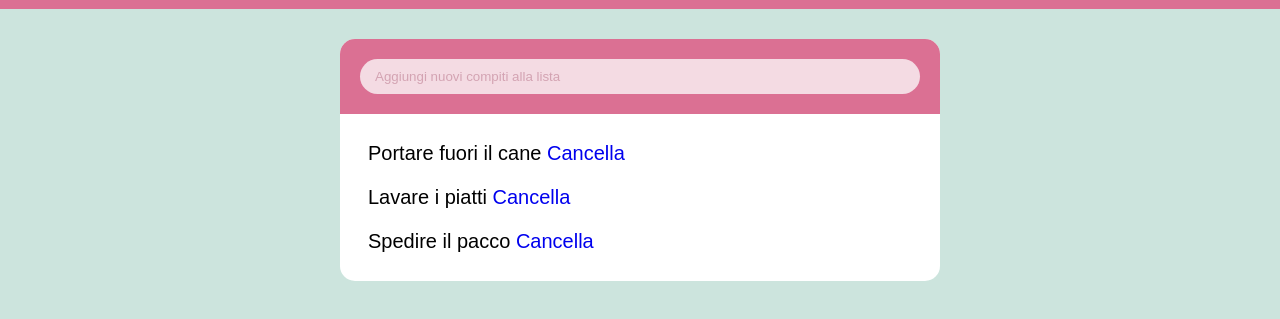
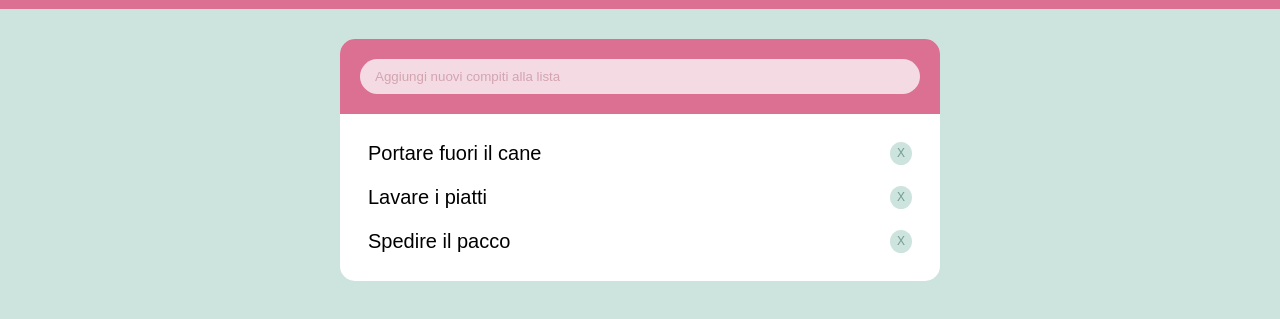
Before and after one commit to EnricoClem/vue-todolist, a plain HTML site: page index.html in a window 1280 px wide. Shown: the part 109-428 px from the top of the page. Drawn offline with nearby package versions, Linux system fonts and the light colour scheme.

Commit message:
ADD - delete button and no-task message style

```diff
--- a/index.html
+++ b/index.html
@@ -26,10 +26,10 @@
                     <ul v-if="todos.length !== 0" class="todolist">
                         <li v-for="(todo,i) in todos" class="todo-item">
                             {{ todo }}
-                            <a href="#" @click="deleteTodo(i)">Cancella</a>
+                            <a href="#" @click="deleteTodo(i)" class="delete">X</a>
                         </li>
                     </ul>
-                    <p v-else>Non ci sono cose da fare.</p>
+                    <p v-else class="no-todo">Non ci sono cose da fare.</p>
                 </div>
 
             </div>
--- a/style.css
+++ b/style.css
@@ -75,8 +75,29 @@ header h1 {
     font-size: 20px;
     border-radius: 5px;
     cursor: pointer;
+    display: flex;
+    flex-wrap: wrap;
+    justify-content: space-between;
 }
 
 .todo-item:hover {
     background-color: rgb(244, 219, 227);
 }
+
+.delete {
+    background-color: rgb(204, 228, 221);
+    color: rgb(116, 154, 143);
+    border-radius: 50%;
+    padding: 4px 7px;
+    cursor: pointer;
+    font-size: 12px;
+}
+
+.no-todo {
+    font-size: 12px;
+    color: gray;
+}
+
+.todo-item:hover .delete {
+    background-color: white;
+}
```
